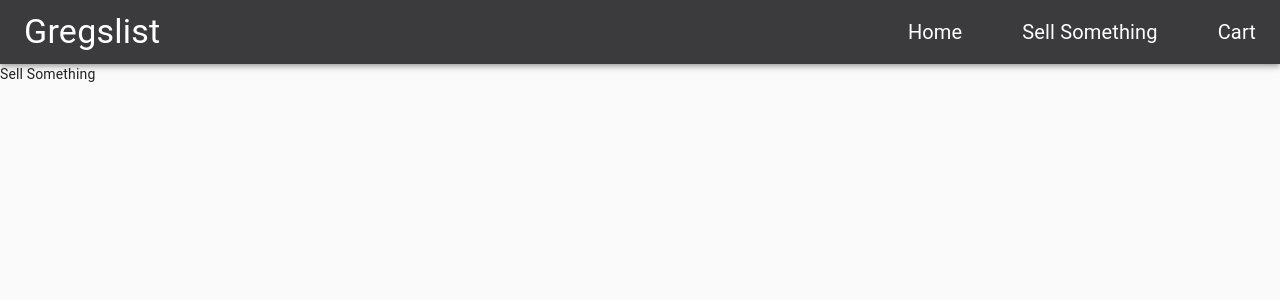
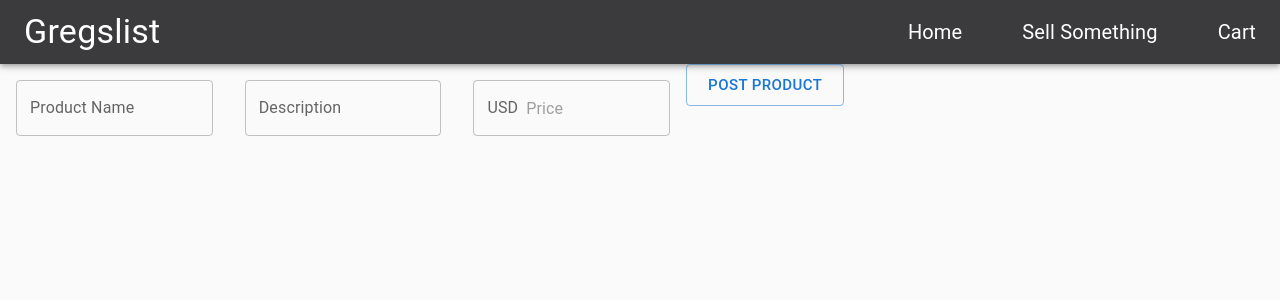
Before and after one commit to Rpcraig123/Gregslist, a React (Create React App) app in the folder client/: page /sell in a window 1280 px wide. Shown: the top 300 px of the page. Built offline with nearby package versions, Linux system fonts and the light colour scheme.

Commit message:
started front end post redux code

```diff
--- a/client/src/components/Products.js
+++ b/client/src/components/Products.js
@@ -10,7 +10,7 @@ import IconButton from '@mui/material/IconButton';
 import Typography from '@mui/material/Typography';
 import { red } from '@mui/material/colors';
 import FavoriteIcon from '@mui/icons-material/Favorite';
-import Button from '@mui/material/Button';
+import AddShoppingCartIcon from '@mui/icons-material/ShoppingCart';
 
 const mapStateToProps = ( productState ) => ({
   ...productState
@@ -58,7 +58,9 @@ const Products = (props) => {
               <IconButton aria-label="add to favorites">
                 <FavoriteIcon />
               </IconButton>
-              <Button size="small">Add to Cart</Button>
+              <IconButton color="primary" aria-label="add to shopping cart">
+                <AddShoppingCartIcon />
+              </IconButton>
             </CardActions>
           </Card>
           // <h1 key={product._id}>Product Name: {product.title}</h1>
--- a/client/src/pages/SellPage.js
+++ b/client/src/pages/SellPage.js
@@ -1,12 +1,58 @@
 import React from 'react'
+import { connect } from 'react-redux'
+import InputAdornment from '@mui/material/InputAdornment';
+import TextField from '@mui/material/TextField';
+import Box from '@mui/material/Box';
+import Button from '@mui/material/Button';
+import { addProduct } from '../store/actions/ProductActions'
+
+const mapStateToProps = ( productState ) => ({
+  ...productState
+})
+
+const mapDispatchToProps = (dispatch) => {
+  return {
+    pushProduct: () => dispatch(addProduct())
+  }
+}
+
+const testButton = (e) => {
+  e.preventDefault()
+  console.log('test')
+}
 
 const SellPage = (props) => {
 
   return (
     <div>
-      Sell Something
+      <Box onSubmit={(e) => props.pushProduct(e)} component="form" sx={{ '& .MuiTextField-root': { m: 2, width: '25ch' }, }} noValidate autoComplete="off" >
+        {/* <form> */}
+          <TextField
+            id="outlined-textarea"
+            label="Product Name"
+            placeholder="Product Name"
+            multiline
+          />
+          <TextField
+            id="outlined-textarea"
+            label="Description"
+            placeholder="Description"
+            multiline
+          />
+          <TextField
+            id="outlined-textarea"
+            // label="Price"
+            placeholder="Price"
+            multiline
+            InputProps={{
+              startAdornment: <InputAdornment position="start">USD</InputAdornment>,
+            }}
+          />
+          <Button type='submit' variant="outlined" size="large">Post Product</Button>
+        {/* </form> */}
+      </Box>
     </div>
   )
 }
 
-export default SellPage
+export default connect(mapStateToProps, mapDispatchToProps)(SellPage)
--- a/client/src/services/ProductService.js
+++ b/client/src/services/ProductService.js
@@ -8,3 +8,12 @@ export const GetProducts = async () => {
     throw error
   }
 }
+
+export const PostProducts = async (newProduct) => {
+  try {
+    const res = await Client.post('/new-product', newProduct)
+    return res
+  } catch (error) {
+    throw error
+  }
+}
--- a/client/src/store/actions/ProductActions.js
+++ b/client/src/store/actions/ProductActions.js
@@ -1,5 +1,5 @@
-import { GetProducts } from '../../services/ProductService'
-import { GET_PRODUCTS } from "../types";
+import { GetProducts, PostProducts } from '../../services/ProductService'
+import { GET_PRODUCTS, ADD_PRODUCT } from "../types";
 
 export const fetchProducts = () => {
   return async (dispatch) => {
@@ -11,3 +11,14 @@ export const fetchProducts = () => {
     }
   }
 }
+
+export const addProduct = (newProduct) => {
+  return async (dispatch) => {
+    try {
+      const product = await PostProducts(newProduct)
+      dispatch({ type: ADD_PRODUCT, payload: product })
+    } catch (error) {
+      throw error
+    }
+  }
+}
--- a/client/src/store/reducers/ProductReducer.js
+++ b/client/src/store/reducers/ProductReducer.js
@@ -1,7 +1,12 @@
-import { GET_PRODUCTS } from "../types";
+import { GET_PRODUCTS, ADD_PRODUCT } from "../types";
 
 const defaultState = {
-  products: []
+  products: [],
+  newProduct: {
+    title: ``,
+    description: ``,
+    price: null
+  }
   // productsLoading: '' // Should be type enum('Loading', 'Loaded', 'Inactive')
 }
 
@@ -11,6 +16,8 @@ const productReducer = (state = defaultState, action) => {
     //   return { ...state, productsLoading: action.payload }
     case GET_PRODUCTS:
       return { ...state, products: action.payload }
+    case ADD_PRODUCT:
+      return { ...state, newProduct: action.payload }
     default:
       return { ...state }
   }
--- a/client/src/store/types.js
+++ b/client/src/store/types.js
@@ -1,8 +1,5 @@
 export const ADD_PRODUCT = 'ADD_PRODUCT';
-
 export const DELETE_PRODUCT = 'DELETE_PRODUCT';
-
 export const EDIT_PRODUCT = 'EDIT_PRODUCT';
-
 export const GET_PRODUCTS = 'GET_PRODUCTS';
-export const PRODUCT_LOADING_TYPE = 'PRODUCT_LOADING_TYPE'
+// export const PRODUCT_LOADING_TYPE = 'PRODUCT_LOADING_TYPE'
```
